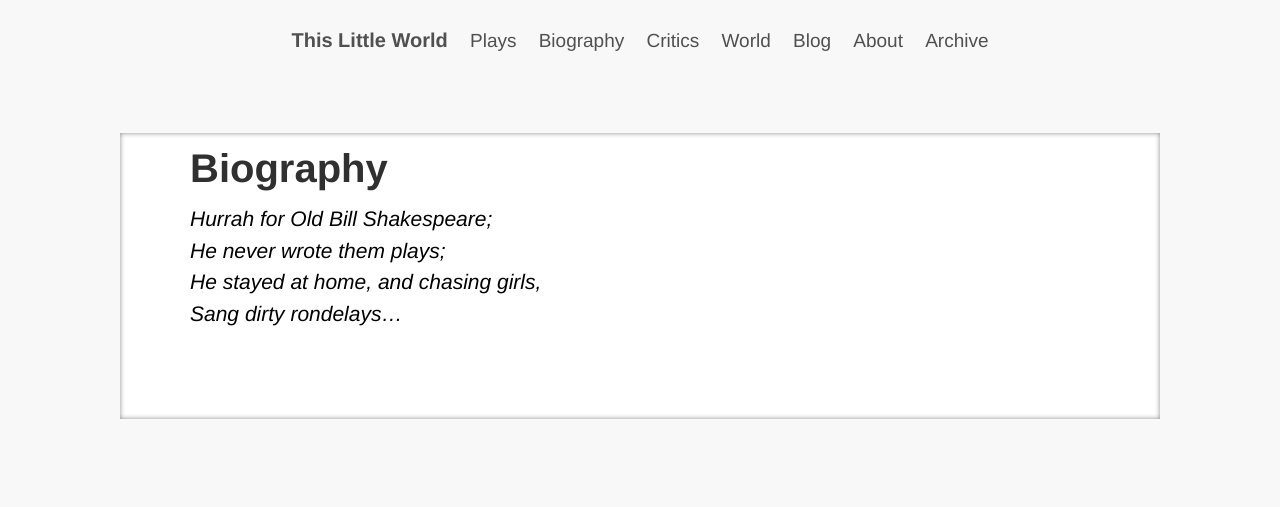
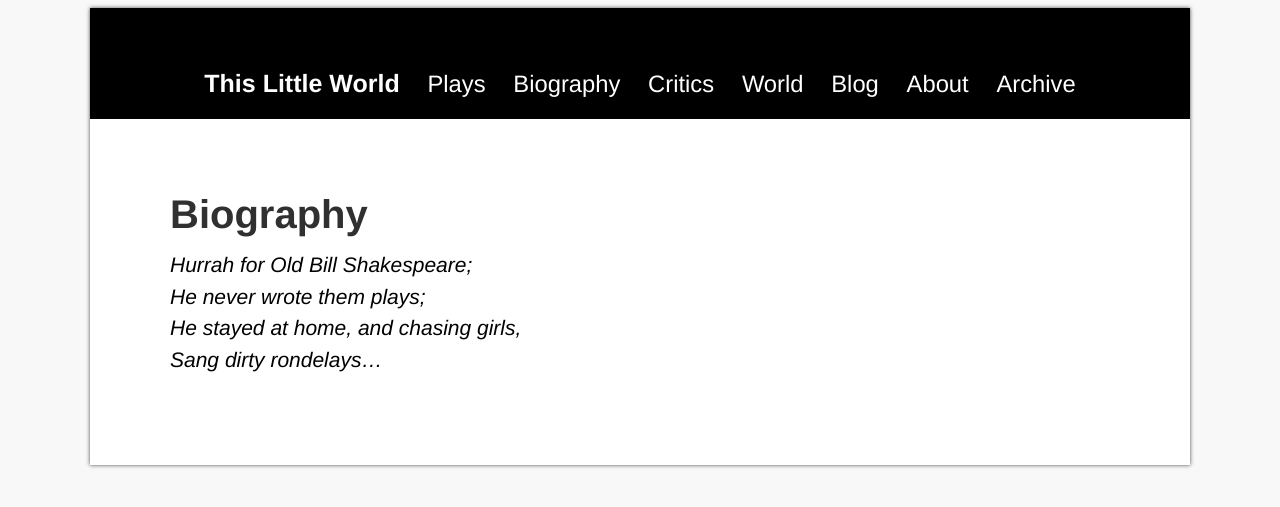
Before and after one commit to ThisLittleWorld/ThisLittleWorld.github.io, a Jekyll site: the page built from pages/biography.md, in a window 1280 px wide. Shown: the top 507 px of the page. Built offline with Jekyll 4.4.1, drawn with Linux system fonts in a browser that asks for light colours; Markdown is read by kramdown in place of the engine named in the settings.

Commit message:
masthead color

```diff
--- a/public/css/poole.css
+++ b/public/css/poole.css
@@ -293,12 +293,16 @@ tbody tr:nth-child(odd) th {
 
 .container {
   max-width: 55rem;
-  padding-left:  1rem;
+/*  padding-left:  1rem;
   padding-right: 1rem;
-  margin-left:  auto;
+*/  margin-left:  auto;
   margin-right: auto;
-  @include box-shadow(30px 30px 10px rgba(1,0,0,.1));
+  background: white;
 
+
+  box-shadow: 0px 0px 4px rgba(0,0,0,0.7);
+  -webkit-box-shadow: 0 0 4px rgba(0,0,0,0.7);
+  -moz-box-shadow: 0 0px 4px rgba(0,0,0,0.7);color:#fff;
 }
 
 
@@ -310,21 +314,27 @@ tbody tr:nth-child(odd) th {
 
 .masthead {
   text-align: center;
-  padding-top:    1rem;
+  padding-top:    3rem;
+  /*padding-left: 3rem;*/
+  margin-left: 0rem;
   padding-bottom: 1rem;
   margin-bottom: 3rem;
+  background-color: black;
 }
 .masthead-title {
   margin-top: 0;
   margin-bottom: 0;
   color: #505050;
+  font-size: 25px;
+
 }
 .masthead-title a {
-  color: #505050;
+  /*color: #505050;*/
+  color: white;
 }
 .masthead-title small {
   font-size: 95%;
-  font-weight: 400;
+  font-weight: 500;
   color: #c0c0c0;
   letter-spacing: 0;
 }
@@ -447,8 +457,15 @@ article {
   /*@include border-radius(10px);*/
   /*padding: 5px;*/
   margin: 0 10px;
-  box-shadow: inset 0 0 5px #888888;
-  /*box-shadow: inset 1px 0 5px rgba(184, 184, 184, 0.4);*/
+  /*box-shadow: inset 0 0 5px #888888;*/
+/*  box-shadow: 0px 0px 4px rgba(0,0,0,0.7);
+  -webkit-box-shadow: 0 0 4px rgba(0,0,0,0.7);
+  -moz-box-shadow: 0 0px 4px rgba(0,0,0,0.7);color:#fff;*/
+
+  /*.pdf-options {width: 404px;padding: 20px 0px;display:none;background: #1b1c21;
+    border-radius: 5px; -moz-border-radius: 5px; -webkit-border-radius: 5px;box-shadow: 0px 0px 4px rgba(0,0,0,0.7); -webkit-box-shadow: 0 0 4px rgba(0,0,0,0.7);
+    -moz-box-shadow: 0 0px 4px rgba(0,0,0,0.7);color:#fff;}
+  *//*box-shadow: inset 1px 0 5px rgba(184, 184, 184, 0.4);*/
   font-size: 16px;
 
   background:white;
```
